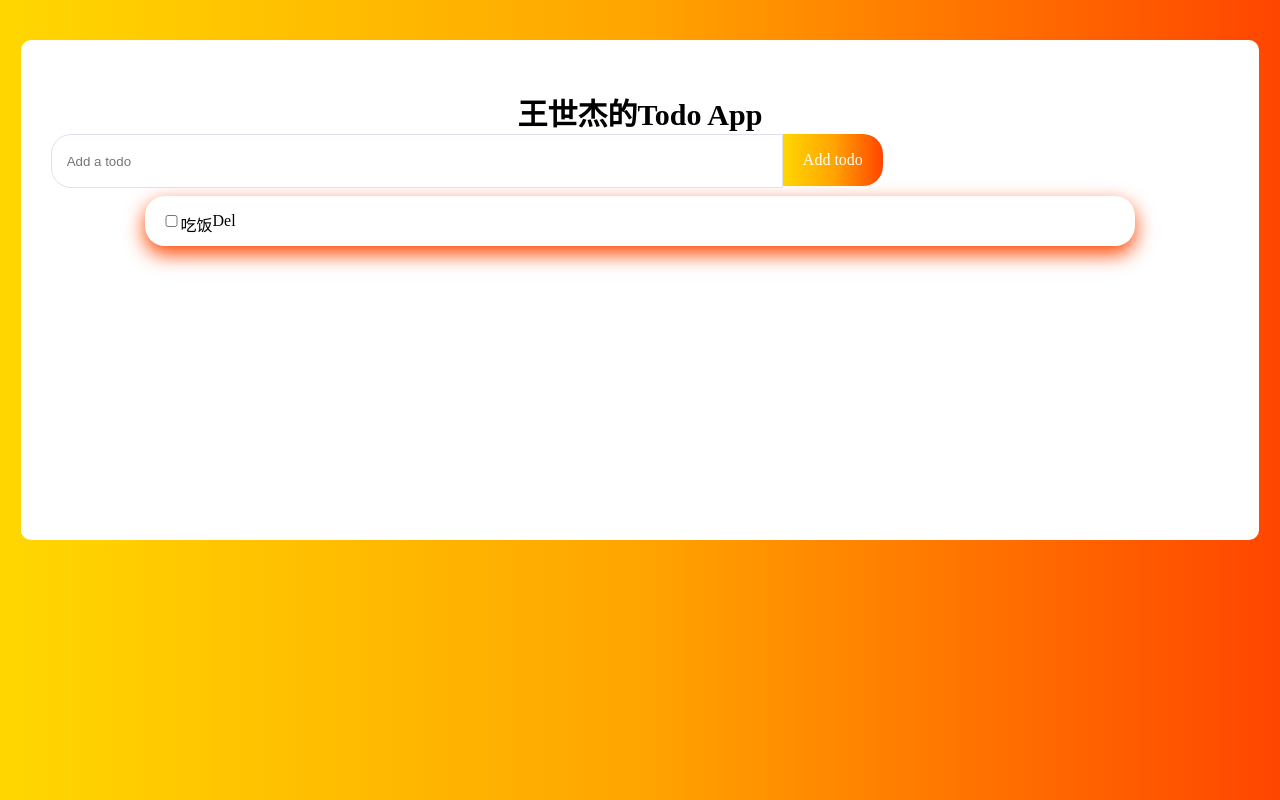
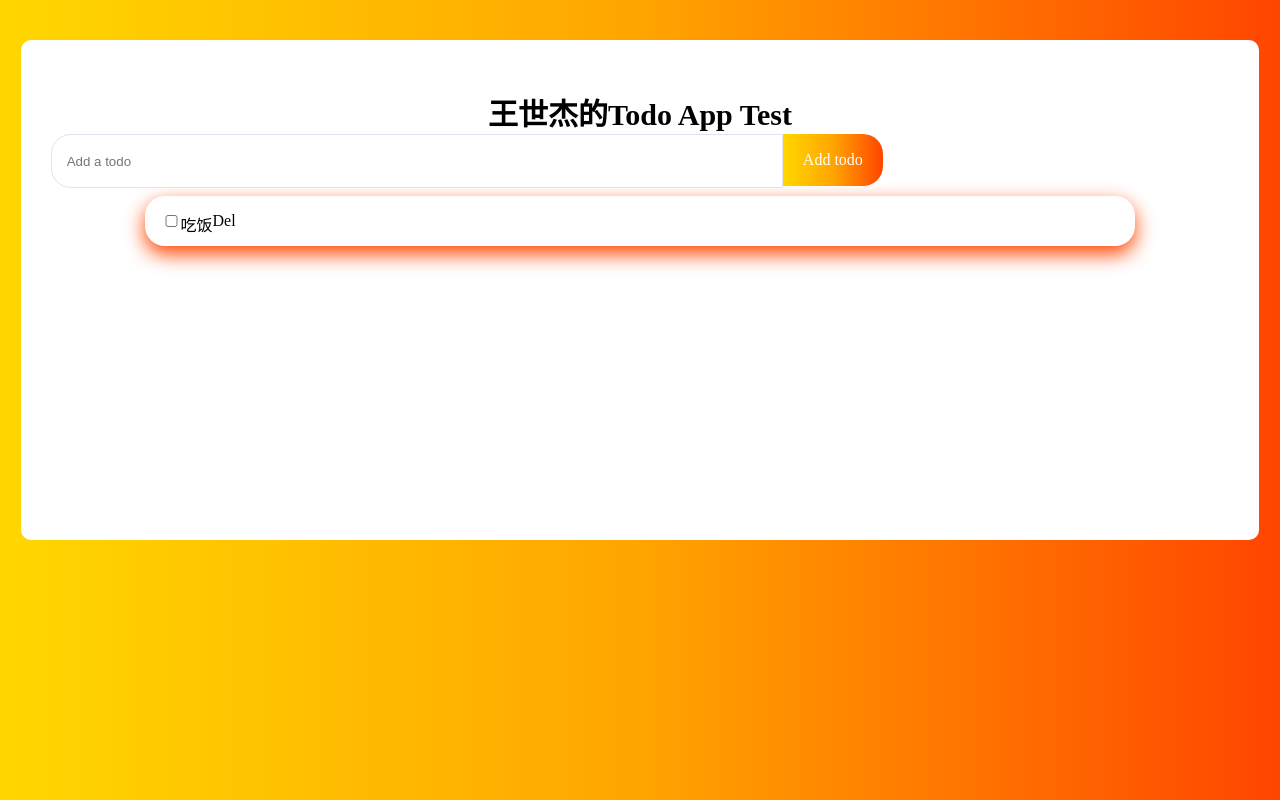
Before and after one commit to wsj970619/VueStudy, a plain HTML site: page HTML&CSS/index.html in a window 1280 px wide. Drawn offline with Linux system fonts and the light colour scheme.

Commit message:
On branch main

```diff
--- a/HTML&CSS/index.html
+++ b/HTML&CSS/index.html
@@ -10,7 +10,7 @@
 <body>
     <div class="todo-app">
         <div class="title">
-            王世杰的Todo App
+            王世杰的Todo App Test
         </div>
         <div class="todo-from">
             <input class="todo-input" type="text" placeholder="Add a todo" />
```
